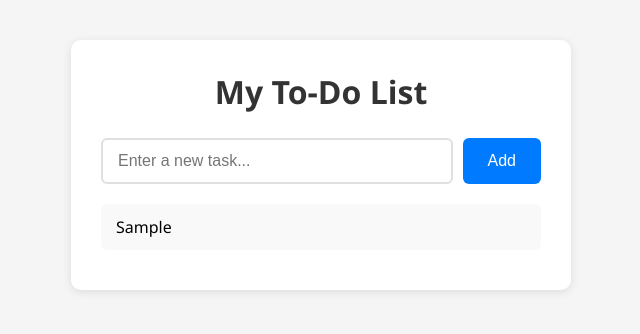
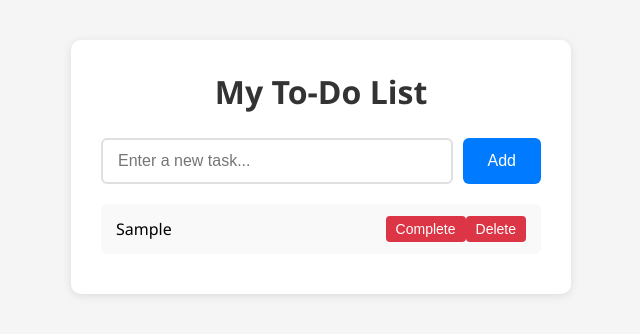
Before and after one commit to dale-source/todo-app, a plain HTML site: page index.html in a window 1280 px wide. Both pictures are taken after typing "Sample" into the empty fields and a click on the button "Add". Shown: the whole page, without its empty margins (319-959 px from the left). Drawn offline with Linux system fonts and the light colour scheme.

Commit message:
Add complete and delete functionality for tasks

```diff
--- a/css/style.css
+++ b/css/style.css
@@ -82,6 +82,10 @@ h1 {
 }
 
 #taskList li.completed {
+    background-color: #e9e9e9;
+}
+
+#taskList li.completed span {
     text-decoration: line-through;
     color: #888;
 }
--- a/js/app.js
+++ b/js/app.js
@@ -19,13 +19,56 @@ function addTask() {
 
     // Create a new list item element
     const li = document.createElement('li');
-    li.textContent = taskText;
+
+    // Create a span for the task text
+    const taskSpan = document.createElement('span');
+    taskSpan.textContent = taskText;
+
+    // Create a container for the buttons
+    const buttonContainer = document.createElement('div');
+    buttonContainer.className = 'task-buttons';
+
+    // Create the Complete button
+    const completeBtn = document.createElement('button');
+    completeBtn.textContent = 'Complete';
+    completeBtn.className = 'complete-btn';
+    completeBtn.addEventListener('click', completeTask);
+
+    // Create the Delete button
+    const deleteBtn = document.createElement('button');
+    deleteBtn.textContent = 'Delete';
+    deleteBtn.className = 'delete-btn';
+    deleteBtn.addEventListener('click', deleteTask);
+
+    // Add buttons to the button container
+    buttonContainer.appendChild(completeBtn);
+    buttonContainer.appendChild(deleteBtn);
+
+    // Add the span and buttons to the list item
+    li.appendChild(taskSpan);
+    li.appendChild(buttonContainer);
 
     // Add the list item to the task list
     taskList.appendChild(li);
 
     // Clear the input field
     taskInput.value = '';
+}
+
+// Function to toggle the completed state of a task
+function completeTask(event) {
+    // Get the parent list item of the clicked button
+    const li = event.target.closest('li');
+    // Toggle the 'completed' class
+    li.classList.toggle('completed');
+}
+
+// Function to delete a task from the list
+function deleteTask(event) {
+    // Get the parent list item of the clicked button
+    const li = event.target.closest('li');
+    // Remove the list item from the task list
+    li.remove();
 }
 
 // Add click event listener to the Add button
```
